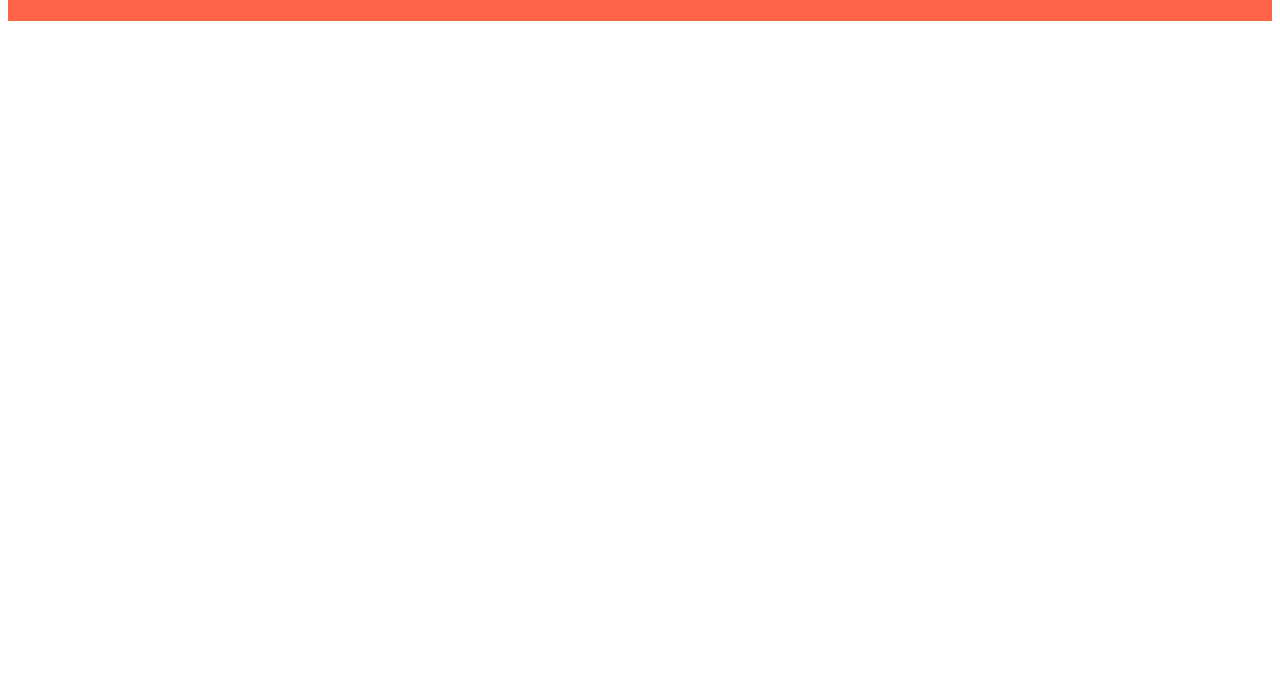
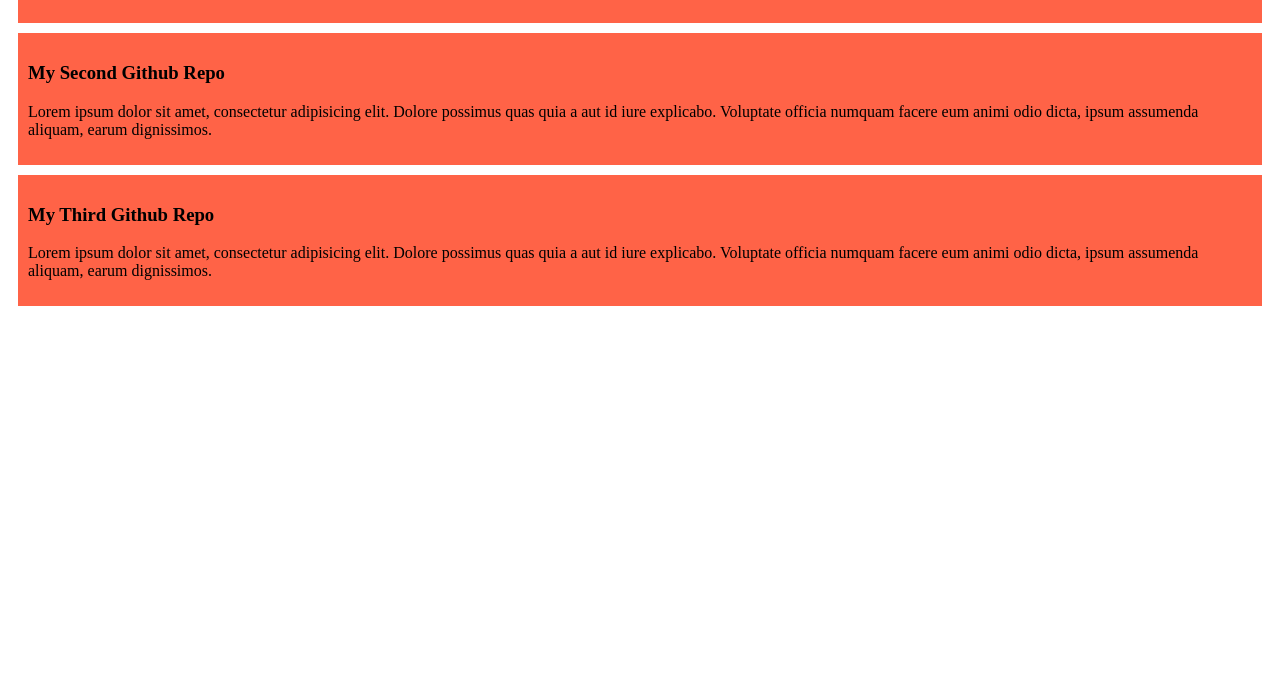
Before and after one commit to SabbirAhmedBulbul/My-First-github-Repo, a plain HTML site: page index.html in a window 1280 px wide. Shown: the part 118-800 px from the top of the page. Drawn offline with Linux system fonts and the light colour scheme.

Commit message:
added the second and third repo

```diff
--- a/index.html
+++ b/index.html
@@ -11,5 +11,13 @@
         <h3>My First Github Repo</h3>
         <p>Lorem ipsum dolor sit amet, consectetur adipisicing elit. Dolore possimus quas quia a aut id iure explicabo. Voluptate officia numquam facere eum animi odio dicta, ipsum assumenda aliquam, earum dignissimos.</p>
     </div>
+    <div>
+        <h3>My Second Github Repo</h3>
+        <p>Lorem ipsum dolor sit amet, consectetur adipisicing elit. Dolore possimus quas quia a aut id iure explicabo. Voluptate officia numquam facere eum animi odio dicta, ipsum assumenda aliquam, earum dignissimos.</p>
+    </div>
+    <div>
+        <h3>My Third Github Repo</h3>
+        <p>Lorem ipsum dolor sit amet, consectetur adipisicing elit. Dolore possimus quas quia a aut id iure explicabo. Voluptate officia numquam facere eum animi odio dicta, ipsum assumenda aliquam, earum dignissimos.</p>
+    </div>
 </body>
 </html>
--- a/styles/blog.css
+++ b/styles/blog.css
@@ -1,4 +1,5 @@
 div{
     background-color: tomato;
     padding: 10px;
+    margin: 10px;
 }
```
